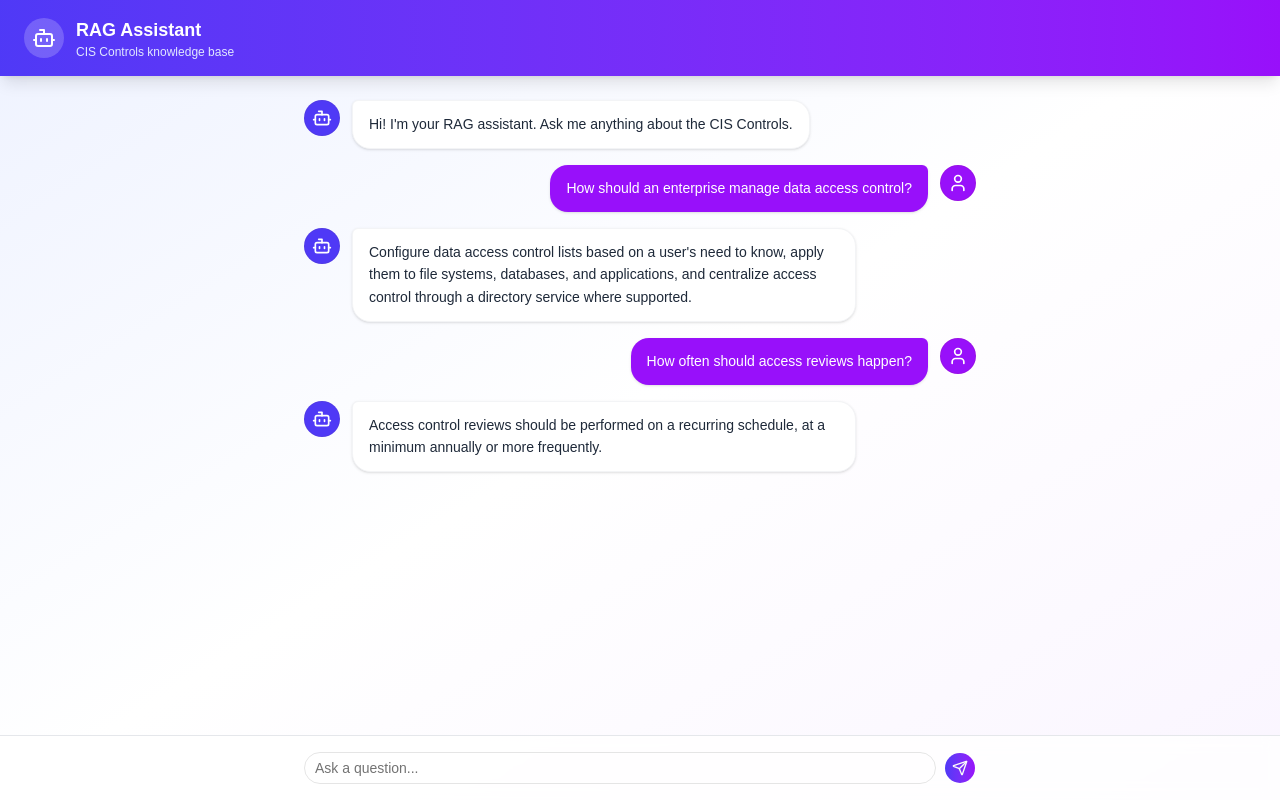
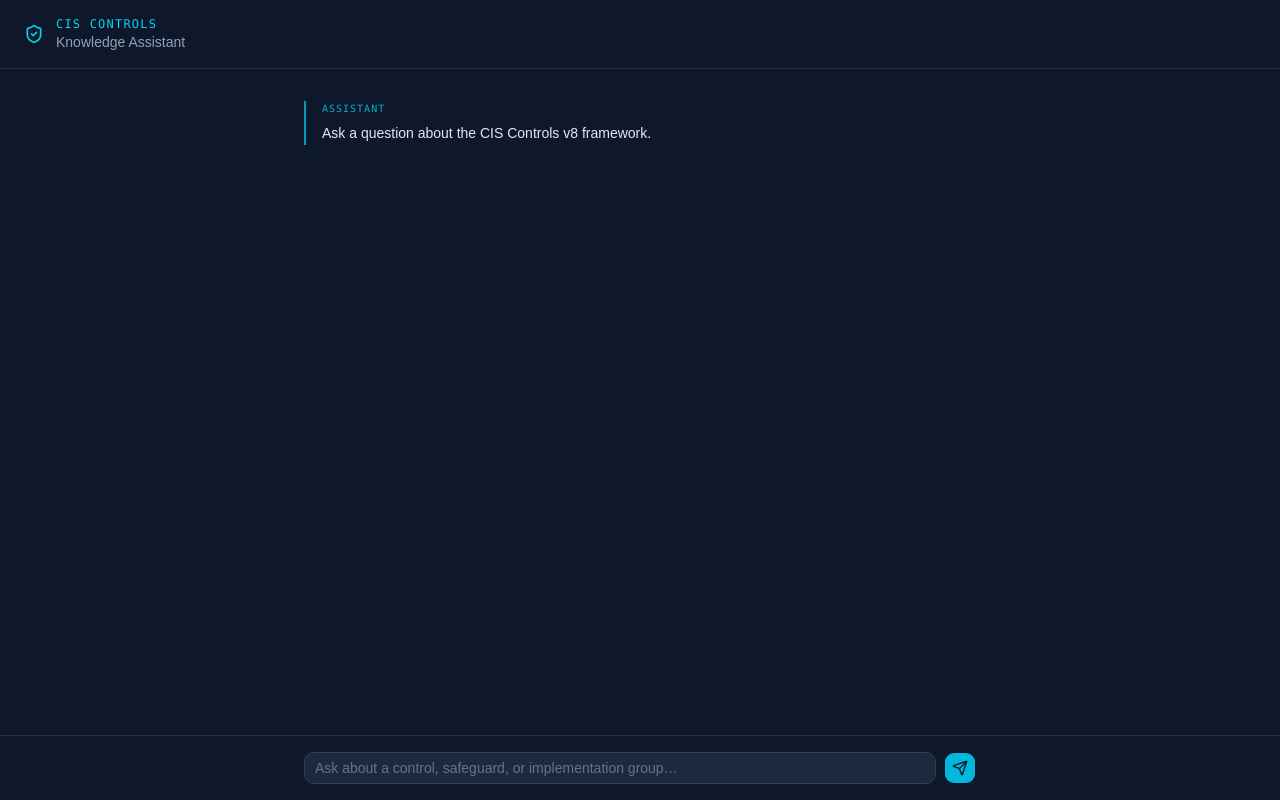
Before and after one commit to mahaam123/rag-chat-app, a React (Vite) app in the folder frontend/: page / in a window 1280 px wide. Built offline with nearby package versions, Linux system fonts and the light colour scheme.

Commit message:
Connect frontend chat to backend /chat endpoint with new theme

```diff
--- a/frontend/src/App.tsx
+++ b/frontend/src/App.tsx
@@ -1,81 +1,100 @@
 import { useState } from "react"
 import { Button } from "@/components/ui/button"
 import { Input } from "@/components/ui/input"
-import { Avatar, AvatarFallback } from "@/components/ui/avatar"
-import { Send, Bot, User } from "lucide-react"
+import { Send, ShieldCheck } from "lucide-react"
 
-// Dummy mock messages to verify the design (static, no real functionality yet)
-const mockMessages = [
-  { id: 1, role: "assistant", text: "Hi! I'm your RAG assistant. Ask me anything about the CIS Controls." },
-  { id: 2, role: "user", text: "How should an enterprise manage data access control?" },
-  { id: 3, role: "assistant", text: "Configure data access control lists based on a user's need to know, apply them to file systems, databases, and applications, and centralize access control through a directory service where supported." },
-  { id: 4, role: "user", text: "How often should access reviews happen?" },
-  { id: 5, role: "assistant", text: "Access control reviews should be performed on a recurring schedule, at a minimum annually or more frequently." },
-]
+type Message = { role: "user" | "assistant"; text: string }
 
 function App() {
+  const [messages, setMessages] = useState<Message[]>([
+    { role: "assistant", text: "Ask a question about the CIS Controls v8 framework." },
+  ])
   const [input, setInput] = useState("")
+  const [loading, setLoading] = useState(false)
+
+  async function sendMessage() {
+    const question = input.trim()
+    if (!question || loading) return
+    setMessages((prev) => [...prev, { role: "user", text: question }])
+    setInput("")
+    setLoading(true)
+    try {
+      const res = await fetch("http://localhost:8000/chat", {
+        method: "POST",
+        headers: { "Content-Type": "application/json" },
+        body: JSON.stringify({ message: question }),
+      })
+      const data = await res.json()
+      setMessages((prev) => [...prev, { role: "assistant", text: data.answer }])
+    } catch {
+      setMessages((prev) => [...prev, { role: "assistant", text: "Couldn't reach the backend. Check that the server is running on port 8000." }])
+    } finally {
+      setLoading(false)
+    }
+  }
 
   return (
-    <div className="flex flex-col h-screen bg-gradient-to-br from-indigo-50 via-white to-purple-50">
+    <div className="flex flex-col h-screen bg-slate-900 text-slate-100">
       {/* Header */}
-      <header className="flex items-center gap-3 px-6 py-4 bg-gradient-to-r from-indigo-600 to-purple-600 text-white shadow-lg">
-        <div className="flex items-center justify-center w-10 h-10 rounded-full bg-white/20">
-          <Bot className="w-6 h-6" />
-        </div>
-        <div>
-          <h1 className="text-lg font-bold">RAG Assistant</h1>
-          <p className="text-xs text-indigo-100">CIS Controls knowledge base</p>
+      <header className="flex items-center gap-3 px-6 py-4 border-b border-slate-700/60 bg-slate-900">
+        <ShieldCheck className="w-5 h-5 text-cyan-400" />
+        <div className="flex flex-col">
+          <span className="font-mono text-xs uppercase tracking-widest text-cyan-400">CIS Controls</span>
+          <span className="text-sm text-slate-400">Knowledge Assistant</span>
         </div>
       </header>
 
-      {/* Message viewport */}
-      <main className="flex-1 overflow-y-auto px-4 py-6 space-y-4">
-        <div className="max-w-2xl mx-auto space-y-4">
-          {mockMessages.map((msg) => (
-            <div
-              key={msg.id}
-              className={`flex items-start gap-3 ${
-                msg.role === "user" ? "flex-row-reverse" : "flex-row"
-              }`}
-            >
-              <Avatar className="w-9 h-9 shrink-0">
-                <AvatarFallback
-                  className={
-                    msg.role === "user"
-                      ? "bg-purple-600 text-white"
-                      : "bg-indigo-600 text-white"
-                  }
-                >
-                  {msg.role === "user" ? <User className="w-5 h-5" /> : <Bot className="w-5 h-5" />}
-                </AvatarFallback>
-              </Avatar>
-              <div
-                className={`rounded-2xl px-4 py-3 max-w-[75%] shadow-sm ${
-                  msg.role === "user"
-                    ? "bg-purple-600 text-white rounded-tr-sm"
-                    : "bg-white text-gray-800 rounded-tl-sm border border-gray-100"
-                }`}
-              >
-                <p className="text-sm leading-relaxed">{msg.text}</p>
-              </div>
+      {/* Messages */}
+      <main className="flex-1 overflow-y-auto px-4 py-8">
+        <div className="max-w-2xl mx-auto space-y-6">
+          {messages.map((msg, i) => (
+            <div key={i}>
+              {msg.role === "user" ? (
+                <div className="flex justify-end">
+                  <div className="rounded-lg bg-slate-700 px-4 py-2.5 max-w-[80%] text-sm leading-relaxed">
+                    {msg.text}
+                  </div>
+                </div>
+              ) : (
+                <div className="border-l-2 border-cyan-400/70 pl-4">
+                  <div className="font-mono text-[10px] uppercase tracking-widest text-cyan-400/80 mb-1.5">
+                    Assistant
+                  </div>
+                  <div className="text-sm leading-relaxed text-slate-200 whitespace-pre-wrap">
+                    {msg.text}
+                  </div>
+                </div>
+              )}
             </div>
           ))}
+
+          {loading && (
+            <div className="border-l-2 border-cyan-400/30 pl-4">
+              <div className="font-mono text-[10px] uppercase tracking-widest text-cyan-400/50 mb-1.5">
+                Assistant
+              </div>
+              <div className="text-sm text-slate-500 font-mono animate-pulse">retrieving…</div>
+            </div>
+          )}
         </div>
       </main>
 
-      {/* Input bar */}
-      <footer className="px-4 py-4 bg-white/80 backdrop-blur border-t border-gray-200">
+      {/* Input */}
+      <footer className="px-4 py-4 border-t border-slate-700/60 bg-slate-900">
         <div className="flex items-center gap-2 max-w-2xl mx-auto">
           <Input
             value={input}
             onChange={(e) => setInput(e.target.value)}
-            placeholder="Ask a question..."
-            className="flex-1 rounded-full"
+            onKeyDown={(e) => e.key === "Enter" && sendMessage()}
+            placeholder="Ask about a control, safeguard, or implementation group…"
+            disabled={loading}
+            className="flex-1 bg-slate-800 border-slate-700 text-slate-100 placeholder:text-slate-500 focus-visible:ring-cyan-400/40"
           />
           <Button
+            onClick={sendMessage}
+            disabled={loading}
             size="icon"
-            className="rounded-full bg-gradient-to-r from-indigo-600 to-purple-600 hover:from-indigo-700 hover:to-purple-700"
+            className="bg-cyan-500 hover:bg-cyan-400 text-slate-900"
           >
             <Send className="w-4 h-4" />
           </Button>
```
